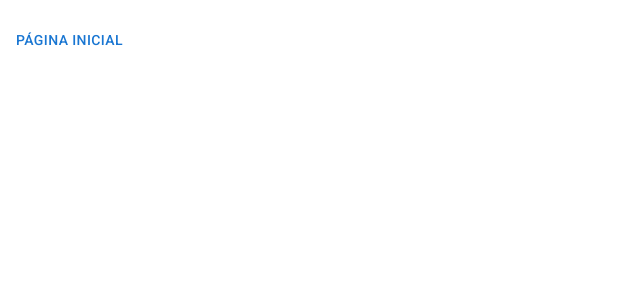
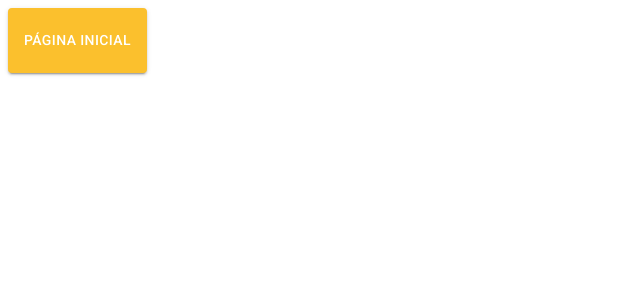
Before and after one commit to pramon18/React, a React (Create React App) app in the folder curso-react-typescript/: page /pagina-inicial in a window 1280 px wide. Shown: the top 300 px of the page, without its empty margins (0-640 px from the left). Built offline with nearby package versions, Linux system fonts and the light colour scheme.

Commit message:
Adição de tema claro

```diff
--- a/curso-react-typescript/src/App.tsx
+++ b/curso-react-typescript/src/App.tsx
@@ -1,11 +1,15 @@
+import { ThemeProvider } from "@mui/material";
 import { BrowserRouter } from "react-router-dom";
 
 import { AppRoutes } from "./routes";
+import { LightTheme } from "./shared/themes";
 
 export const App = () => {
   return (
+    <ThemeProvider theme={LightTheme}>
     <BrowserRouter>
       <AppRoutes />
     </BrowserRouter>
+    </ThemeProvider>
   );
 }
--- a/curso-react-typescript/src/routes/index.tsx
+++ b/curso-react-typescript/src/routes/index.tsx
@@ -4,7 +4,7 @@
 export const AppRoutes = () => {
     return(
         <Routes>
-            <Route path="/pagina-inicial" element={<Button> <p>Página Inicial</p></Button>}/>
+            <Route path="/pagina-inicial" element={<Button variant="contained" color="primary"> <p>Página Inicial</p></Button>}/>
             <Route path="*" element ={<Navigate to="/pagina-inicial"/>}/>
         </Routes>
     );
--- a/curso-react-typescript/src/shared/themes/index.ts
+++ b/curso-react-typescript/src/shared/themes/index.ts
@@ -1 +1 @@
-export { };
+export * from './light';
--- /dev/null
+++ b/curso-react-typescript/src/shared/themes/light.ts
@@ -0,0 +1,23 @@
+import {createTheme} from '@mui/material';
+import {cyan, yellow} from '@mui/material/colors'
+
+export const LightTheme = createTheme({
+    palette:{
+        primary:{
+            main: yellow[700],
+            dark: yellow[800],
+            light: yellow[500],
+            contrastText: '#ffffff',
+        },
+        secondary:{
+            main: cyan[500],
+            dark: cyan[400],
+            light: cyan[300],
+            contrastText: '#ffffff',
+        },
+        background:{
+            default: '#f7f6f3',
+            paper: '#ffffff',
+        }
+    }
+});
```
